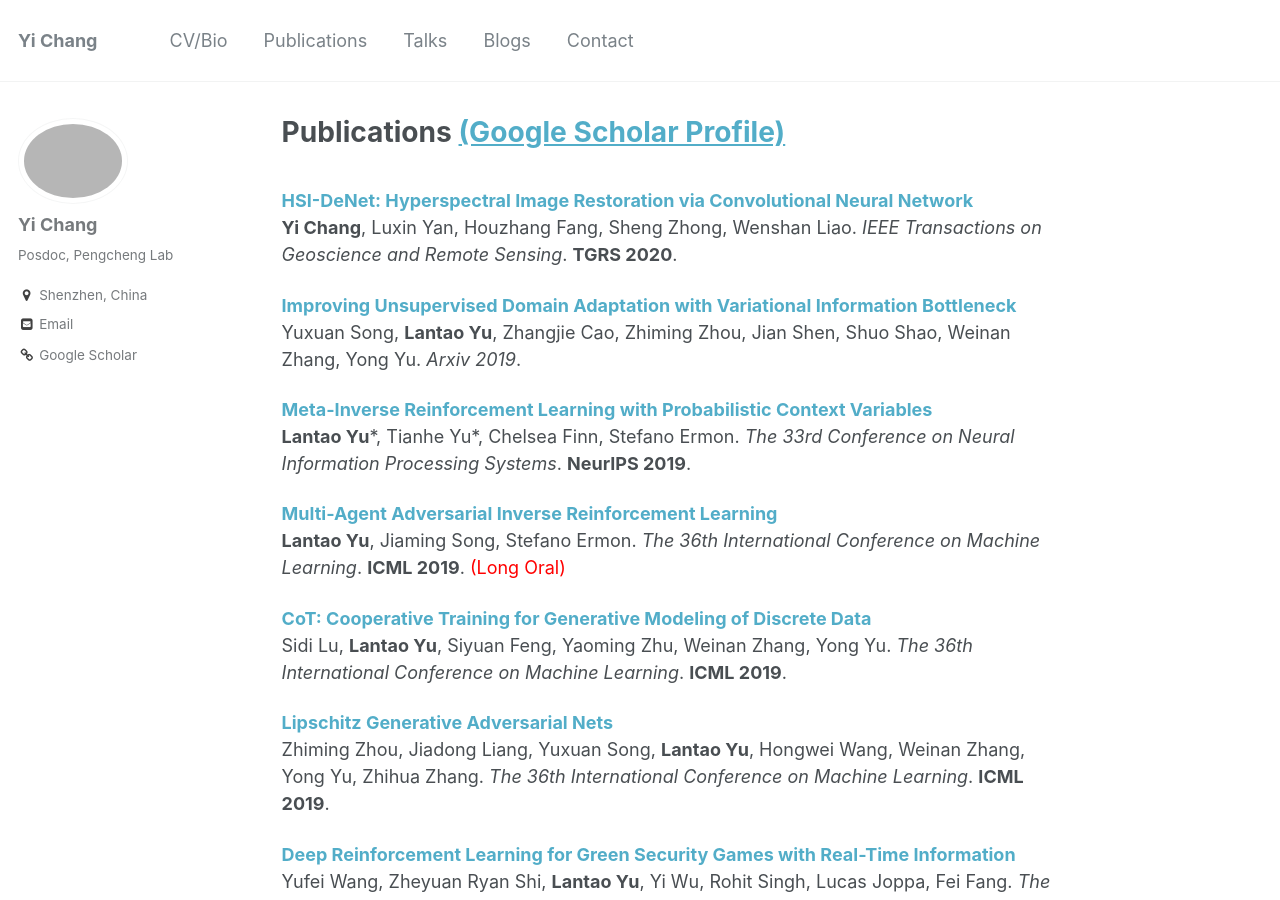
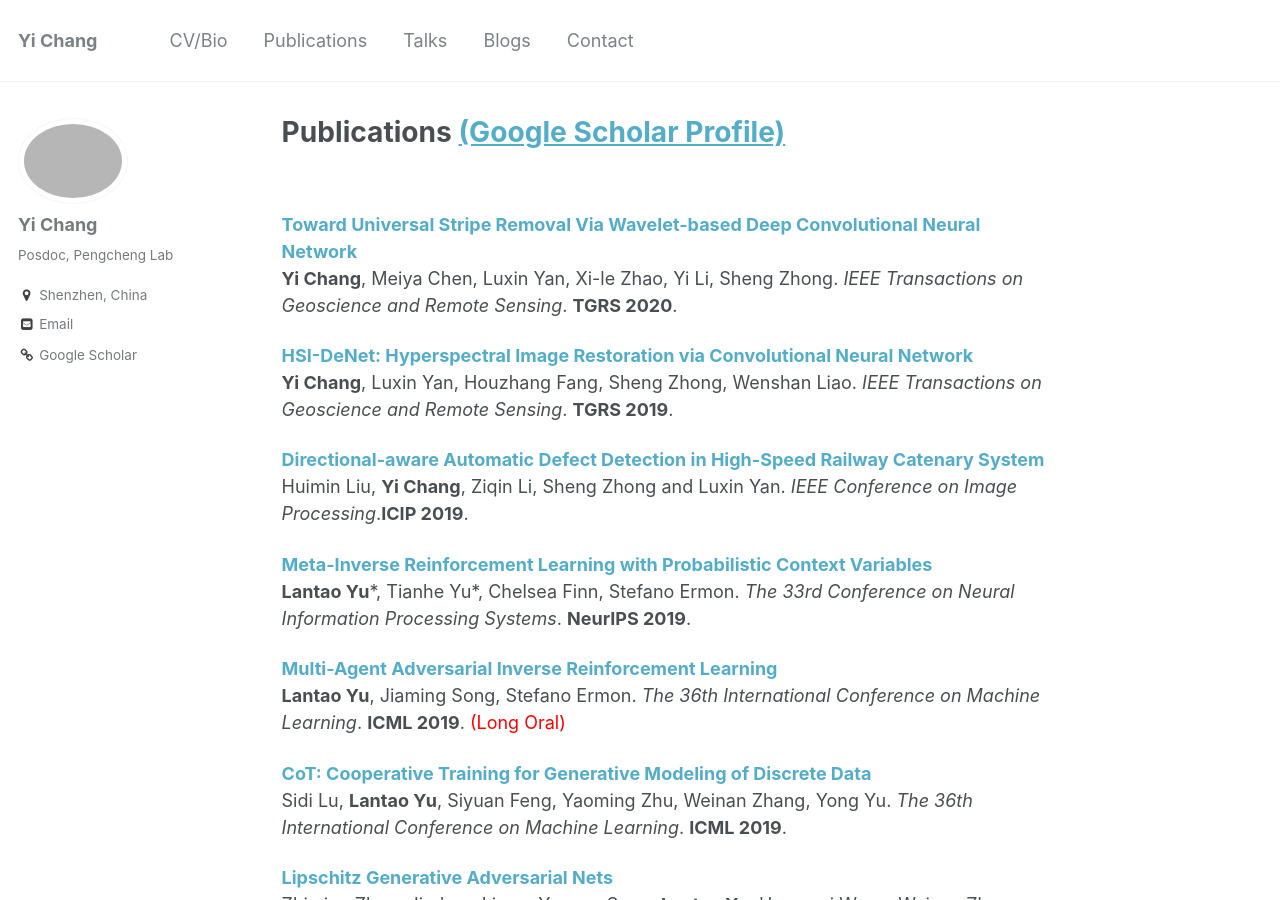
Before and after one commit to zhanwenchen/owuchangyuo.github.io, a Jekyll site: the page built from _pages/publications.md, in a window 1280 px wide and 900 px high. Built offline with Jekyll 4.4.1, drawn with Linux system fonts in a browser that asks for light colours.

Commit message:
Update publications.md

```diff
--- a/_pages/publications.md
+++ b/_pages/publications.md
@@ -1,16 +1,21 @@
 ---
-title: "Publications [(Google Scholar Profile)](https://scholar.google.com/citations?user=Ixg9n-EAAAAJ&hl=en)"
+title: "Publications [(Google Scholar Profile)](https://scholar.google.com.hk/citations?user=I1nZ67YAAAAJ&hl=en)"
 permalink: /publications/
 author_profile: true
 ---
 <br>
-<b>[HSI-DeNet: Hyperspectral Image Restoration via Convolutional Neural Network](http://owuchangyuo.com/publications/HSI-DeNet)</b> <br>
-<b>Yi Chang</b>, Luxin Yan, Houzhang Fang, Sheng Zhong, Wenshan Liao.
+
+<b>[Toward Universal Stripe Removal Via Wavelet-based Deep Convolutional Neural Network](https://owuchangyuo.github.io/publications/TSWEU)</b> <br>
+<b>Yi Chang</b>, Meiya Chen, Luxin Yan, Xi-le Zhao, Yi Li, Sheng Zhong.
 <i>IEEE Transactions on Geoscience and Remote Sensing</i>. <b>TGRS 2020</b>.
 
-<b>[Improving Unsupervised Domain Adaptation with Variational Information Bottleneck](http://lantaoyu.com/publications/VBDA)</b> <br>
-Yuxuan Song, <b>Lantao Yu</b>, Zhangjie Cao, Zhiming Zhou, Jian Shen, Shuo Shao, Weinan Zhang, Yong Yu.
-<i>Arxiv 2019</i>.
+<b>[HSI-DeNet: Hyperspectral Image Restoration via Convolutional Neural Network](https://owuchangyuo.github.io/publications/HSI-DeNet)</b> <br>
+<b>Yi Chang</b>, Luxin Yan, Houzhang Fang, Sheng Zhong, Wenshan Liao.
+<i>IEEE Transactions on Geoscience and Remote Sensing</i>. <b>TGRS 2019</b>.
+
+<b>[Directional-aware Automatic Defect Detection in High-Speed Railway Catenary System](http://lantaoyu.com/publications/D3)</b> <br>
+Huimin Liu, <b>Yi Chang</b>, Ziqin Li, Sheng Zhong and Luxin Yan.
+<i>IEEE Conference on Image Processing</i>.<b>ICIP 2019</b>.
 
 <b>[Meta-Inverse Reinforcement Learning with Probabilistic Context Variables](http://lantaoyu.com/publications/MetaIRL)</b> <br>
 <b>Lantao Yu</b>\*, Tianhe Yu\*, Chelsea Finn, Stefano Ermon.
```
